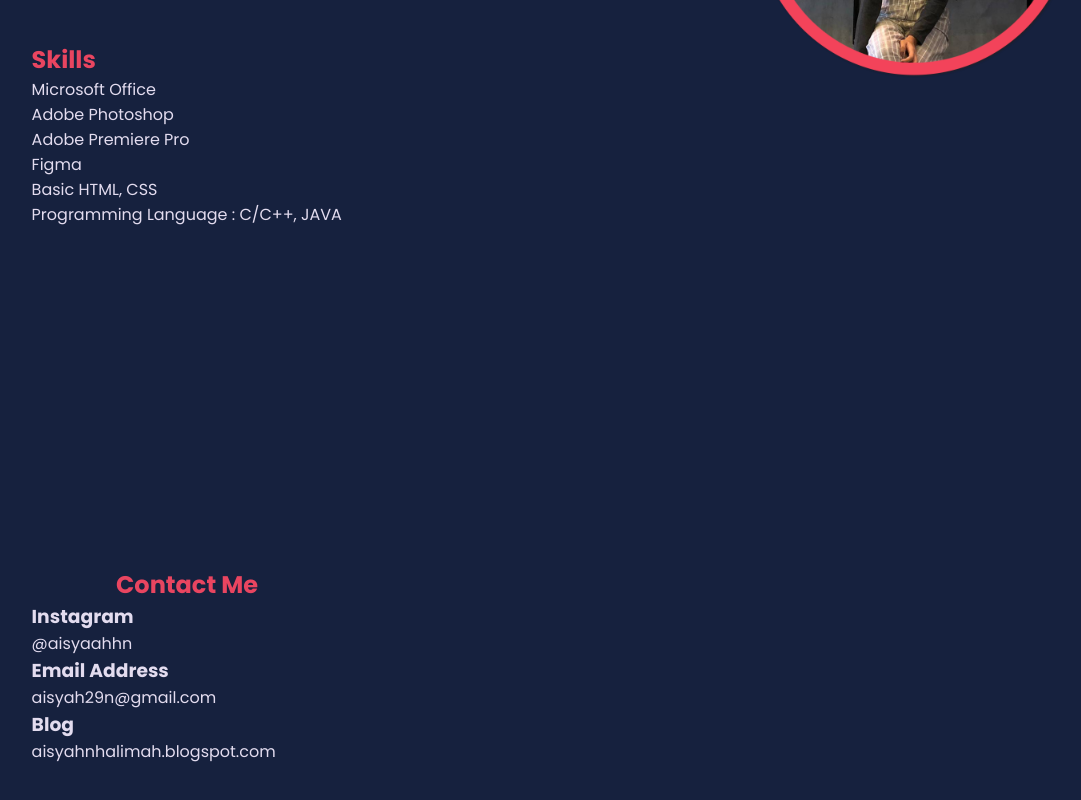
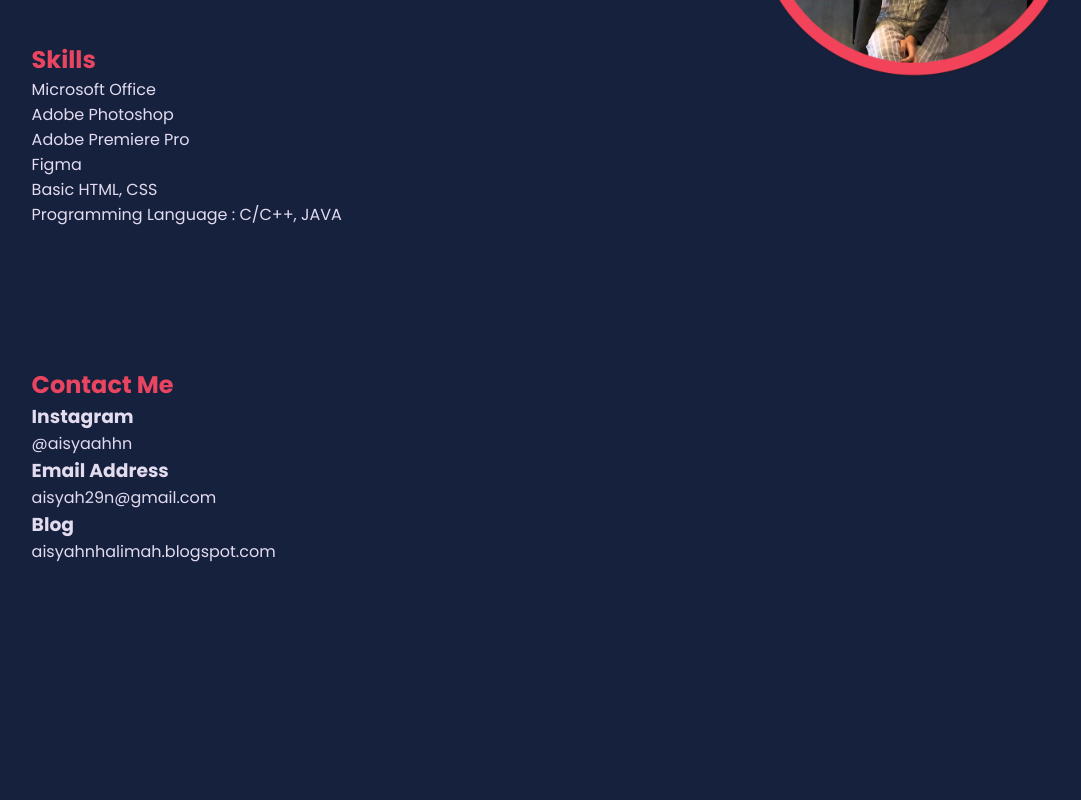
Before and after one commit to aisyahnn/aisyahnn.github.io, a plain HTML site: page index.html in a window 1280 px wide. Shown: the part 1083-1883 px from the top of the page, without its empty margins (186-1267 px from the left). After the commit the page ends 1717 px from the top, so only its background shows below. Drawn offline with Linux system fonts and the light colour scheme.

Commit message:
Update style.css

```diff
--- a/style.css
+++ b/style.css
@@ -122,9 +122,6 @@ section.about img{
 
 .contact-text{
     color: #E94560;
-    padding-top: 200px;
-    align-items: left;
     width: 80%;
     height: auto;
-    margin: 0 auto;
 }
```
